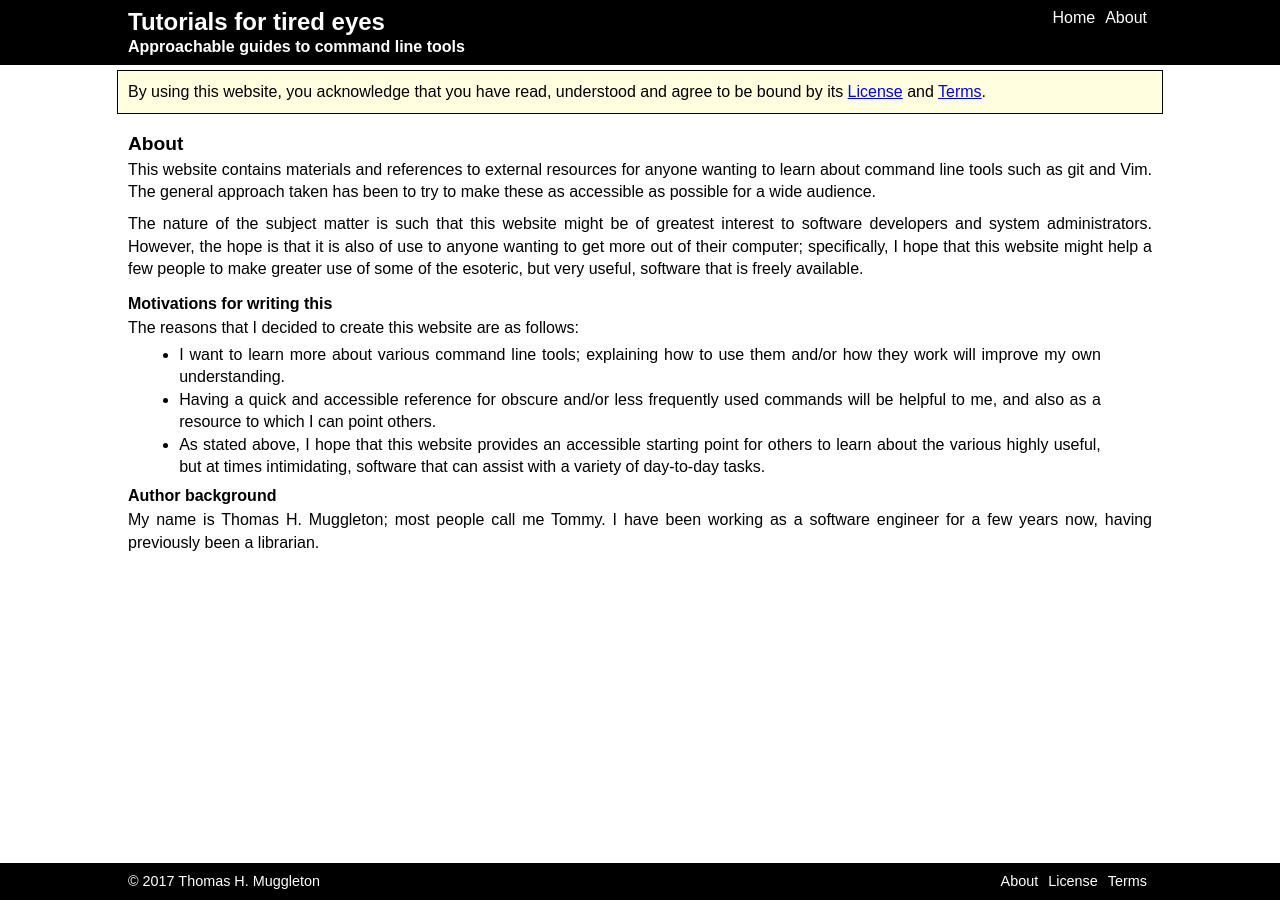
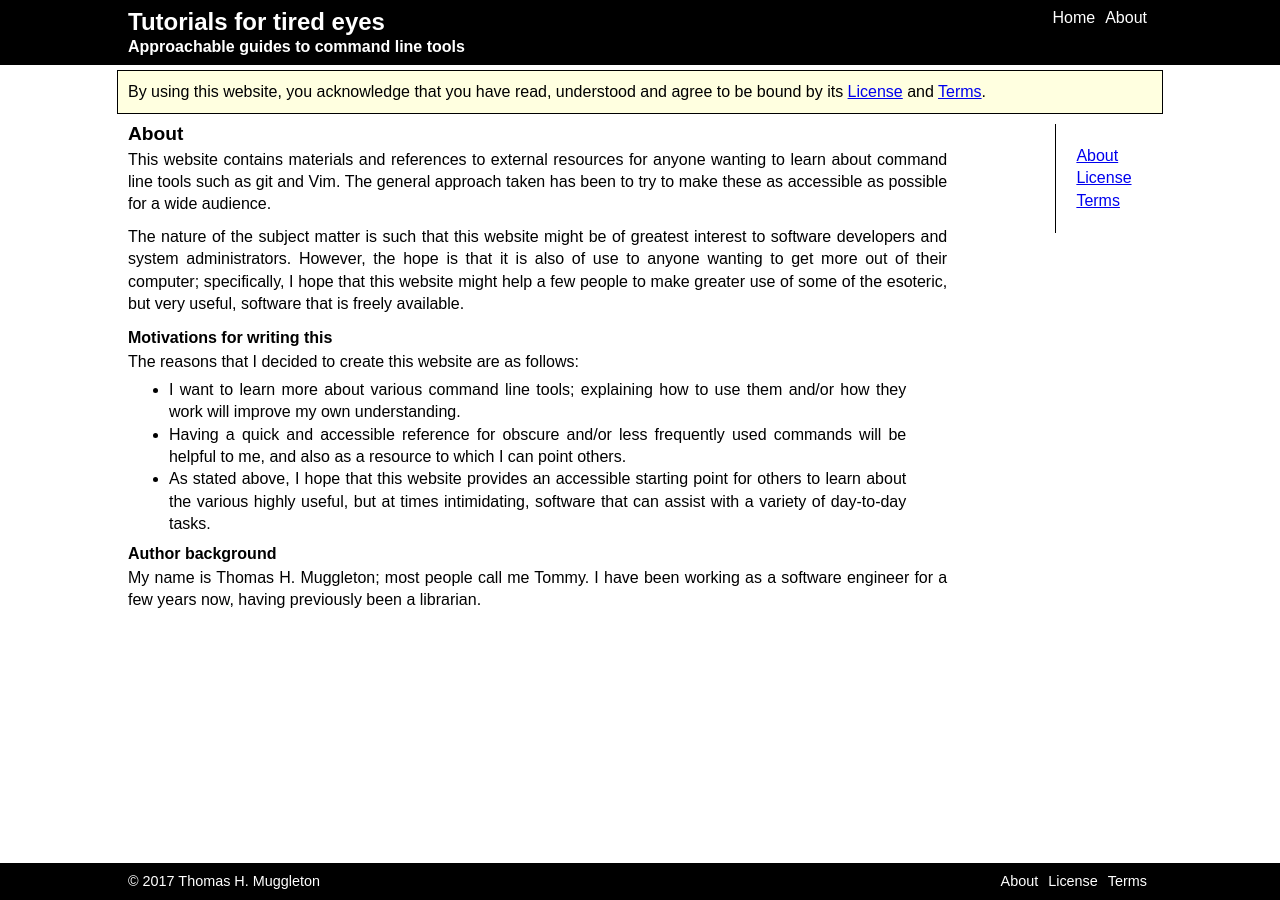
Before and after one commit to thmuggleton/tutorials-for-tired-eyes, a Jekyll site: the page built from _posts/about/2017-04-17-about.md, in a window 1280 px wide. Built offline with Jekyll 4.4.1, drawn with Linux system fonts in a browser that asks for light colours.

Commit message:
Add content navigation sidebar and refactor SASS.
- A sidebar has been added to facilitate navigation between articles
  belonging to the same category.
- The CSS related to the main page content has been moved into its own
  file to make it easier to manage.

```diff
--- a/_config.yml
+++ b/_config.yml
@@ -5,6 +5,6 @@ keywords: GNU, Linux, git, Vim
 description: >
   A website for learning about git, Vim and other command line tools.
 
-last_updated_date: 2017-04-25
+last_updated_date: 2017-04-26
 
 permalink: /:categories/:title/
--- /dev/null
+++ b/_includes/content-nav.html
@@ -0,0 +1,12 @@
+{% if page.category %}
+<nav class="content-nav">
+  <ul class="content-nav__list">
+  {% assign related_pages = site.categories[page.category] | sort 'position_in_category' %}
+  {% for related_page in related_pages %}
+    <li class="content-nav__list-item">
+      <a href="{{ related_page.url | relative_url }}">{{ related_page.title }}</a>
+    </li>
+  {% endfor %}
+  </ul>
+</nav>
+{% endif %}
--- a/_layouts/default.html
+++ b/_layouts/default.html
@@ -11,8 +11,11 @@
 
       {% include disclaimer.html %}
 
-      <main class="content" aria-label="Content">
-        {{ content }}
+      <main class="content">
+        <article class="content-article">
+          {{ content }}
+        </article>
+        {% include content-nav.html %}
       </main>
 
       {% include footer.html %}
--- /dev/null
+++ b/_sass/content.scss
@@ -0,0 +1,50 @@
+@import 'site-wide-values';
+
+$sidebar-nav-width: 20%;
+
+.content {
+  position: relative;
+  width: $site-width;
+  margin: auto;
+  padding-bottom: $footer-height + 0.3;
+}
+
+.content-article {
+  margin-right: $sidebar-nav-width;
+
+  h2 {
+    margin-top: 10px;
+    @include heading-text(1.2em);
+  }
+
+  h3 {
+    margin-top: 10px;
+    @include heading-text();
+  }
+
+  p {
+    padding: 5px 0px;
+    @include content-text();
+  }
+
+  ul {
+    list-style: inherit;
+    margin: 0px 5%;
+  }
+
+  li {
+    @include content-text();
+  }
+}
+
+.content-nav {
+  position: absolute;
+  top: 0px;
+  right: 0px;
+  border-left: 1px solid;
+  padding: 2%;
+}
+
+.content-nav__list-item {
+  @include content-text();
+}
--- a/_sass/main.scss
+++ b/_sass/main.scss
@@ -11,6 +11,7 @@
 */
 @import 'site-wide-values';
 @import 'running-sections';
+@import 'content';
 
 html, body {
   height: 100%;
@@ -23,41 +24,10 @@ html, body {
 
 .disclaimer {
   width: $site-width;
-  margin: 5px auto;
+  margin: 5px auto 0px auto;
   border: 1px solid;
   padding: 10px;
   background: lightyellow;
-  @include content-text();
-}
-
-.content {
-  width: $site-width;
-  margin: auto;
-  padding-top: 5px;
-  padding-bottom: $footer-height + 0.3;
-}
-
-.content h2 {
-  margin-top: 10px;
-  @include heading-text(1.2em);
-}
-
-.content h3 {
-  margin-top: 10px;
-  @include heading-text();
-}
-
-.content p {
-  padding: 5px 0px;
-  @include content-text();
-}
-
-.content ul {
-  list-style: inherit;
-  margin: 0px 5%;
-}
-
-.content li {
   @include content-text();
 }
 
```
